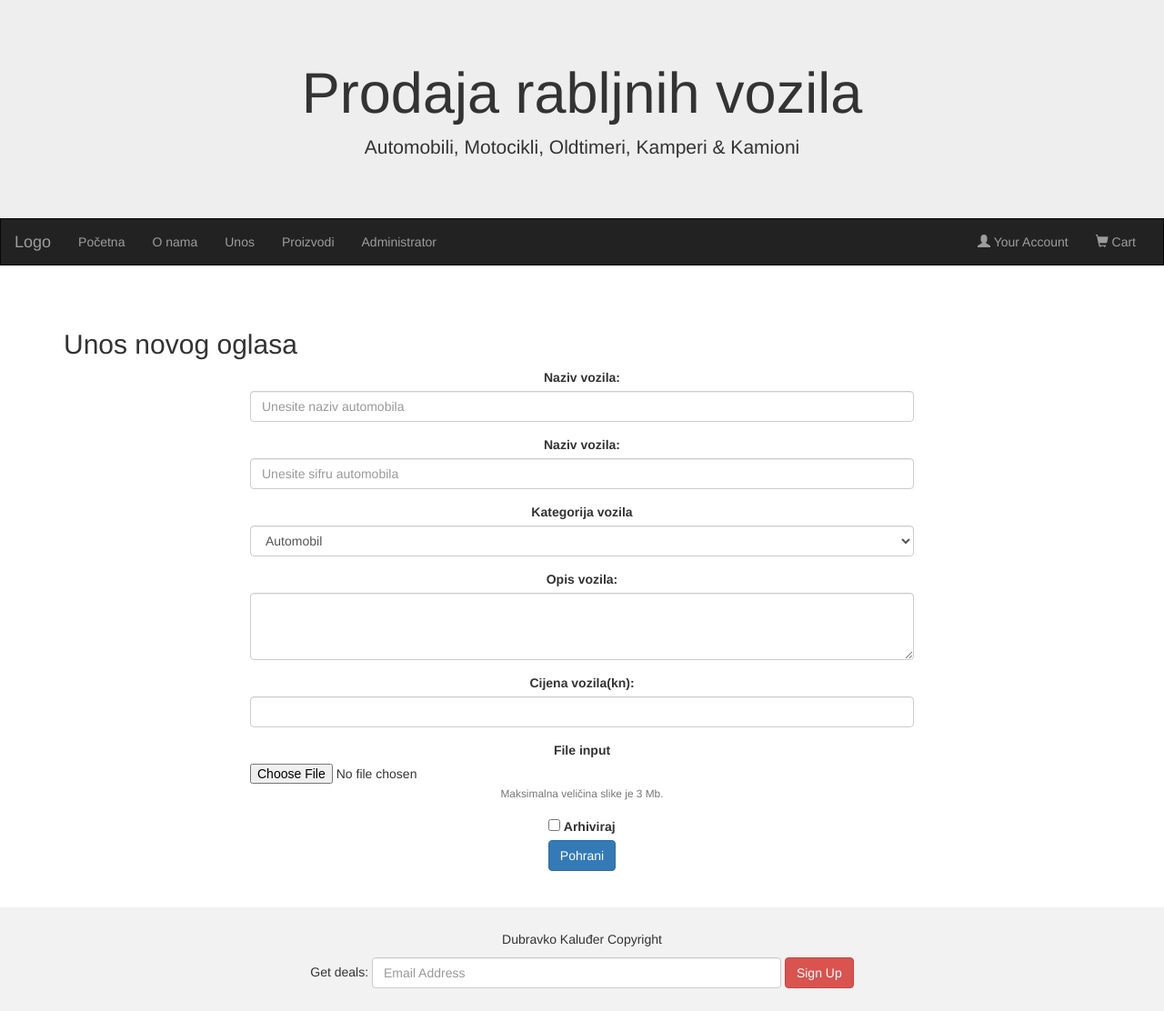
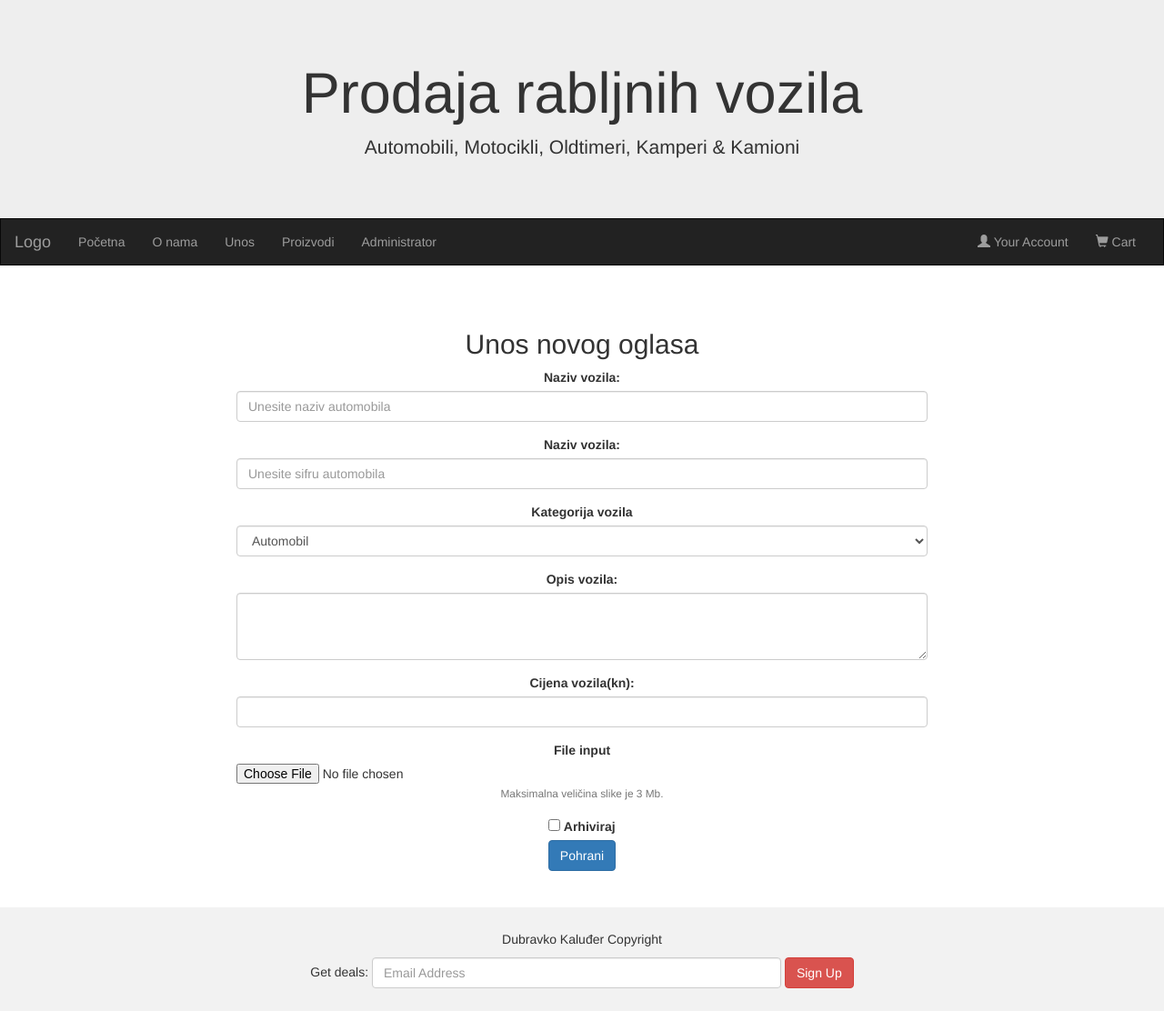
Before and after one commit to dkaluder/PWA2017, a PHP site: page /unos.php in a window 1280 px wide. Shown: the whole page at 91% size. Run offline with PHP 8.4, Linux system fonts and the light colour scheme; some libraries are stand-ins or nearby versions.

Commit message:
form-horizontal

```diff
--- a/unos.php
+++ b/unos.php
@@ -9,9 +9,11 @@
 	<?php $page = 'unos'; include('nav.php'); ?>
 
 	<div class="container ">
-	<h2>Unos novog oglasa</h2>
 
-	<form name="Unos"  enctype="multipart/form-data" action="Skripta.php" method="POST" class="col-lg-8 col-lg-offset-2 text-center">
+
+	<form name="Unos"  enctype="multipart/form-data" action="Skripta.php" method="POST" class="form-horizontal col-lg-8 col-lg-offset-2 text-center">
+		  <h2>Unos novog oglasa</h2>
+
 		  <div class="form-group">
 			<label for="naziv">Naziv vozila:</label>
 			<input type="text" class="form-control" name="naziv" id="naziv" placeholder="Unesite naziv automobila">
```
